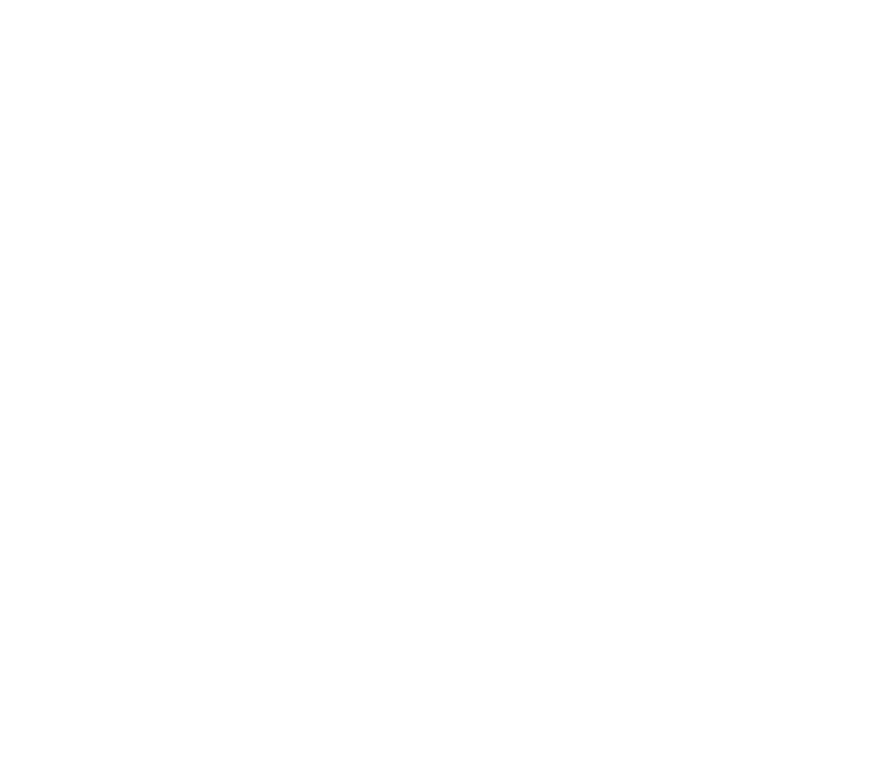
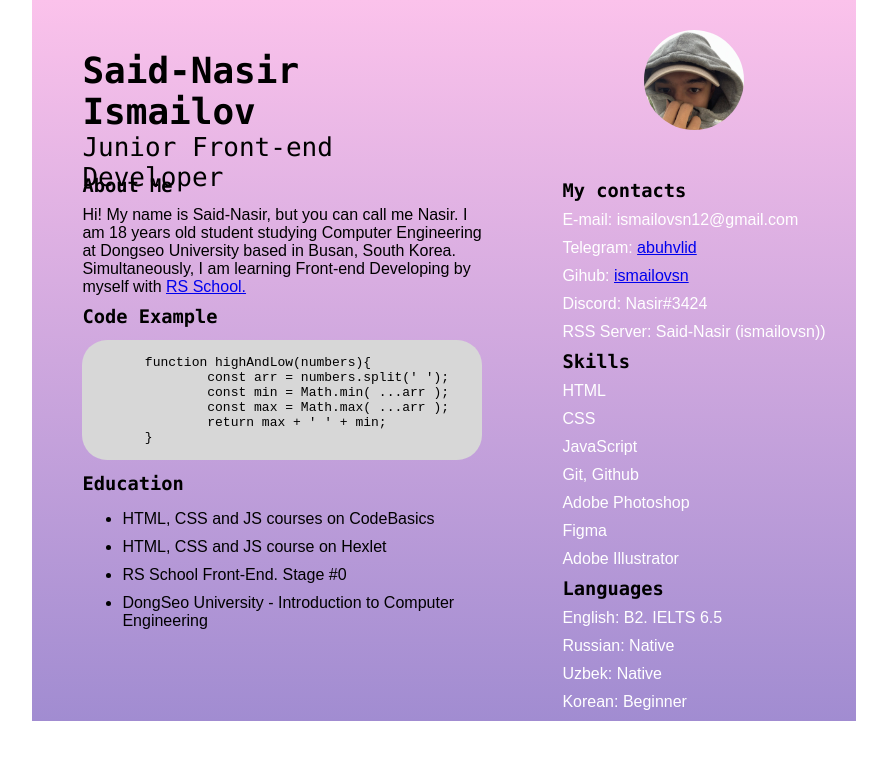
Before and after one commit to ismailovsn/rsschool-cv, a plain HTML site: page index.html in a window 1280 px wide. Shown: the whole page, without its empty margins (196-1083 px from the left). Drawn offline with Linux system fonts and the light colour scheme.

Commit message:
feat: finish html css layout

```diff
--- a/index.html
+++ b/index.html
@@ -10,7 +10,71 @@
 </head>
 
 <body>
+	<main>
+		<div class="name">
+			<h1>Said-Nasir Ismailov</h1>
+			<h2>Junior Front-end Developer</h2>
+		</div>
+		<section>
+			<h3>About Me</h3>
+			<p>Hi! My name is Said-Nasir, but you can call me Nasir. I am 18 years old student studying Computer
+				Engineering at Dongseo University based in Busan, South Korea. Simultaneously, I am learning Front-end
+				Developing by myself with <a href="RS School.">RS School.</a></p>
+		</section>
 
+		<section>
+			<h3>Code Example</h3>
+			<pre>
+
+	function highAndLow(numbers){
+		const arr = numbers.split(' ');
+		const min = Math.min( ...arr );
+		const max = Math.max( ...arr );
+		return max + ' ' + min;
+	}
+			</pre>
+		</section>
+
+		<section>
+			<h3>Education</h3>
+			<ul>
+				<li>HTML, CSS and JS courses on CodeBasics</li>
+				<li>HTML, CSS and JS course on Hexlet</li>
+				<li>RS School Front-End. Stage #0</li>
+				<li>DongSeo University - Introduction to Computer Engineering</li>
+			</ul>
+		</section>
+
+	</main>
+
+	<aside>
+		<img src="images/myphoto.jpg" alt="man in grey hoodie">
+		<div class="contacts">
+			<h3>My contacts</h3>
+			<p>E-mail: ismailovsn12@gmail.com</p>
+			<p>Telegram: <a href="https://t.me/abuhvlid">abuhvlid</a></p>
+			<p>Gihub: <a href="https://github.com/ismailovsn">ismailovsn</a></p>
+			<p>Discord: Nasir#3424</p>
+			<p>RSS Server: Said-Nasir (ismailovsn))</p>
+		</div>
+		<div class="skills">
+			<h3>Skills</h3>
+			<p>HTML</p>
+			<p>CSS</p>
+			<p>JavaScript</p>
+			<p>Git, Github</p>
+			<p>Adobe Photoshop</p>
+			<p>Figma</p>
+			<p>Adobe Illustrator</p>
+		</div>
+		<div class="languages">
+			<h3>Languages</h3>
+			<p>English: B2. IELTS 6.5</p>
+			<p>Russian: Native</p>
+			<p>Uzbek: Native</p>
+			<p>Korean: Beginner</p>
+		</div>
+	</aside>
 </body>
 
 </html>
--- a/style.css
+++ b/style.css
@@ -0,0 +1,75 @@
+body {
+	display: flex;
+	justify-content: center;
+	margin: 0 auto;
+
+}
+
+main {
+	padding-left: 50px;
+	padding-top: 50px;
+	padding-right: 50px;
+	width: 400px;
+	font-family: Arial, "Helvetica Neue", Helvetica, sans-serif;
+	background-image: linear-gradient(to top, #a18cd1 0%, #fbc2eb 100%);
+}
+
+aside {
+	padding-right: 30px;
+	padding-left: 30px;
+	padding-top: 30px;
+	color: white;
+	background-image: linear-gradient(to top, #a18cd1 0%, #fbc2eb 100%);
+}
+
+.name {
+	height: 100px;
+	padding-bottom: 25px;
+}
+
+h1, h2, h3, h4, h5, h6 {
+	font-family: 'Consolas', Consolas, monospace;
+	margin: 0;
+}
+
+h1 {
+	font-weight: 700;
+	font-size: 36px;
+	margin: 0;
+   padding: 0;
+}
+
+h2 {
+	font-weight: 400;
+	font-size: 26px;
+	margin-bottom: 50px;
+}
+
+h3 {
+	font-weight: 700;
+	color: black;
+}
+
+p, li {
+	font-family: Arial, "Helvetica Neue", Helvetica, sans-serif;
+	margin: 10px auto;
+}
+
+img {
+	display: block;
+	margin: 0 auto;
+	height: 100px;
+	width: 100px;
+	border-radius: 50px;
+	margin-bottom: 50px;
+}
+
+pre {
+	background-color: #d7d7d7;
+	border-radius: 25px;
+}
+
+
+a :hower {
+	color: green;
+}
```
Also changed, not shown: images/myphoto.jpg (added).
